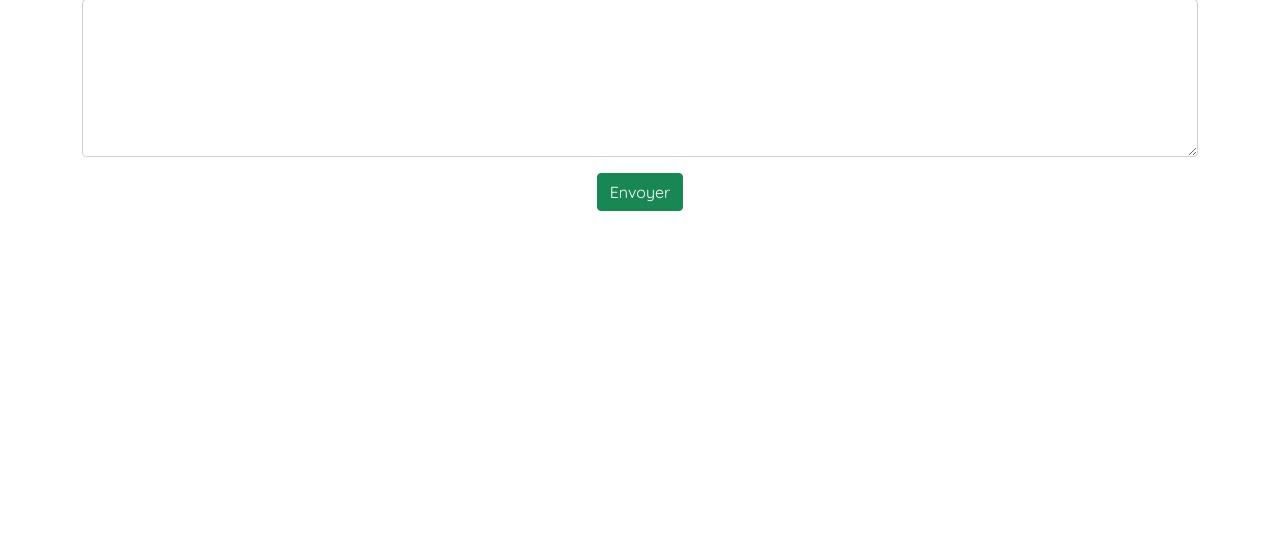
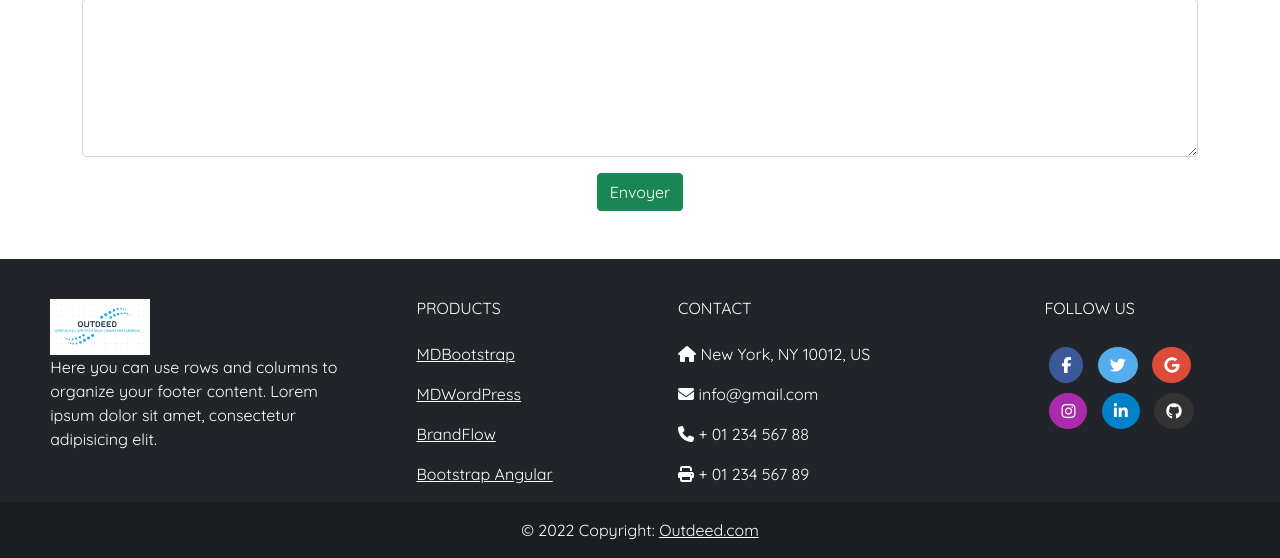
Before and after one commit to MKassabeh/Outdeed, a PHP site: template templates/job/add.html.twig in a window 1280 px wide. Shown: the part 1476-2034 px from the top of the page. Before the commit the page ends 1687 px from the top, so only its background shows below. Run offline with PHP 8.4, Linux system fonts and the light colour scheme; the template is opened without the code that fills it, so the values that code supplies are empty; some libraries are stand-ins or nearby versions; some web fonts are replaced.

Commit message:
footer
footer update

```diff
--- a/public/css/fonts.css
+++ b/public/css/fonts.css
@@ -5,6 +5,7 @@ h1, .font_title {
 *{
     font-family: 'Quicksand', sans-serif;
 }
+
 
 
 /* Navbar  */
@@ -43,3 +44,12 @@ h1, .font_title {
 .head{
     margin: 5vh 0vh;
 }
+
+/* FOOTER */
+
+/* icons */
+
+.btn-primary{
+    border-radius: 50%  !important;
+    border-color: rgb(33, 37, 41);
+}
--- a/src/Controller/JobController.php
+++ b/src/Controller/JobController.php
@@ -135,6 +135,7 @@ class JobController extends AbstractController
                     $errors[] = 'Vos indications concernant les horaires ne doivent pas dépasser 255 caractères.';
                 }
                 // Vérif commentaire
+
                 if(strlen($safe['comment']) > 2500){
                     $errors[] = 'Votre commentaire doit comporter moins de 2500 caractères';
                 }
--- a/templates/base.html.twig
+++ b/templates/base.html.twig
@@ -15,6 +15,7 @@
     <link rel="preconnect" href="https://fonts.gstatic.com" crossorigin>
     <link href="https://fonts.googleapis.com/css2?family=Quicksand&family=Roboto+Slab&display=swap" rel="stylesheet">
     <link rel="stylesheet" href="https://use.typekit.net/kjt7ahi.css">
+    <link rel="stylesheet" href="https://cdnjs.cloudflare.com/ajax/libs/font-awesome/6.0.0-beta3/css/all.min.css" integrity="sha512-Fo3rlrZj/k7ujTnHg4CGR2D7kSs0v4LLanw2qksYuRlEzO+tcaEPQogQ0KaoGN26/zrn20ImR1DfuLWnOo7aBA==" crossorigin="anonymous" referrerpolicy="no-referrer" />
     {# CSS PERSO #}
     <link rel="stylesheet" href="{{asset('css/fonts.css')}}">
     <link rel="stylesheet" href="{{asset('css/normalize.css')}}">
@@ -47,4 +48,6 @@
         crossorigin="anonymous"></script>
 </body>
 
+{% include 'footer.html.twig' %}
+
 </html>
--- /dev/null
+++ b/templates/footer.html.twig
@@ -0,0 +1,140 @@
+<!-- Remove the container if you want to extend the Footer to full width. -->
+<div class="container-fluid px-0">
+  <!-- Footer -->
+  <footer
+          class="text-center text-lg-start text-white"
+          style="background-color: rgb(33, 37, 41)"
+          >
+    <!-- Grid container -->
+    <div class="container-fluid p-4 pb-0">
+      <!-- Section: Links -->
+      <section class="">
+        <!--Grid row-->
+        <div class="row">
+          <!-- Grid column -->
+          <div class="col-md-3 col-lg-3 col-xl-3 mx-auto mt-3">
+            <a class="navbar-brand" href="#">
+              <img src="{{ asset('LOGO OUTDEED.png') }}" alt="logo_outdeed" width="100" height="56">
+            </a>
+            <p>
+              Here you can use rows and columns to organize your footer
+              content. Lorem ipsum dolor sit amet, consectetur adipisicing
+              elit.
+            </p>
+          </div>
+          <!-- Grid column -->
+
+          <hr class="w-100 clearfix d-md-none" />
+
+          <!-- Grid column -->
+          <div class="col-md-2 col-lg-2 col-xl-2 mx-auto mt-3">
+            <h6 class="text-uppercase mb-4 font-weight-bold">Products</h6>
+            <p>
+              <a class="text-white">MDBootstrap</a>
+            </p>
+            <p>
+              <a class="text-white">MDWordPress</a>
+            </p>
+            <p>
+              <a class="text-white">BrandFlow</a>
+            </p>
+            <p>
+              <a class="text-white">Bootstrap Angular</a>
+            </p>
+          </div>
+          <!-- Grid column -->
+
+          <hr class="w-100 clearfix d-md-none" />
+
+          <!-- Grid column -->
+          <hr class="w-100 clearfix d-md-none" />
+
+          <!-- Grid column -->
+          <div class="col-md-4 col-lg-3 col-xl-3 mx-auto mt-3">
+            <h6 class="text-uppercase mb-4 font-weight-bold">Contact</h6>
+            <p><i class="fas fa-home mr-3"></i> New York, NY 10012, US</p>
+            <p><i class="fas fa-envelope mr-3"></i> info@gmail.com</p>
+            <p><i class="fas fa-phone mr-3"></i> + 01 234 567 88</p>
+            <p><i class="fas fa-print mr-3"></i> + 01 234 567 89</p>
+          </div>
+          <!-- Grid column -->
+
+          <!-- Grid column -->
+          <div class="col-md-3 col-lg-2 col-xl-2 mx-auto mt-3">
+            <h6 class="text-uppercase mb-4 font-weight-bold">Follow us</h6>
+
+            <!-- Facebook -->
+            <a
+               class="btn btn-primary btn-floating m-1"
+               style="background-color: #3b5998"
+               href="#!"
+               role="button"
+               ><i class="fab fa-facebook-f"></i
+              ></a>
+
+            <!-- Twitter -->
+            <a
+               class="btn btn-primary btn-floating m-1"
+               style="background-color: #55acee"
+               href="#!"
+               role="button"
+               ><i class="fab fa-twitter"></i
+              ></a>
+
+            <!-- Google -->
+            <a
+               class="btn btn-primary btn-floating m-1"
+               style="background-color: #dd4b39"
+               href="#!"
+               role="button"
+               ><i class="fab fa-google"></i
+              ></a>
+
+            <!-- Instagram -->
+            <a
+               class="btn btn-primary btn-floating m-1"
+               style="background-color: #ac2bac"
+               href="#!"
+               role="button"
+               ><i class="fab fa-instagram"></i
+              ></a>
+
+            <!-- Linkedin -->
+            <a
+               class="btn btn-primary btn-floating m-1"
+               style="background-color: #0082ca"
+               href="#!"
+               role="button"
+               ><i class="fab fa-linkedin-in"></i
+              ></a>
+            <!-- Github -->
+            <a
+               class="btn btn-primary btn-floating m-1"
+               style="background-color: #333333"
+               href="#!"
+               role="button"
+               ><i class="fab fa-github"></i
+              ></a>
+          </div>
+        </div>
+        <!--Grid row-->
+      </section>
+      <!-- Section: Links -->
+    </div>
+    <!-- Grid container -->
+
+    <!-- Copyright -->
+    <div
+         class="text-center p-3"
+         style="background-color: rgba(0, 0, 0, 0.2)"
+         >
+      © 2022 Copyright:
+      <a class="text-white" href="#"
+         >Outdeed.com</a
+        >
+    </div>
+    <!-- Copyright -->
+  </footer>
+  <!-- Footer -->
+</div>
+<!-- End of .container -->
```
